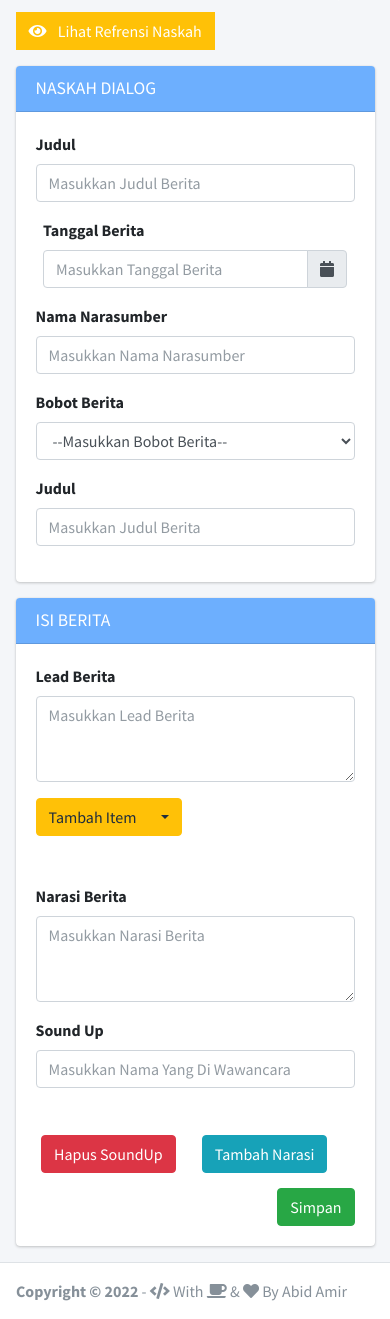
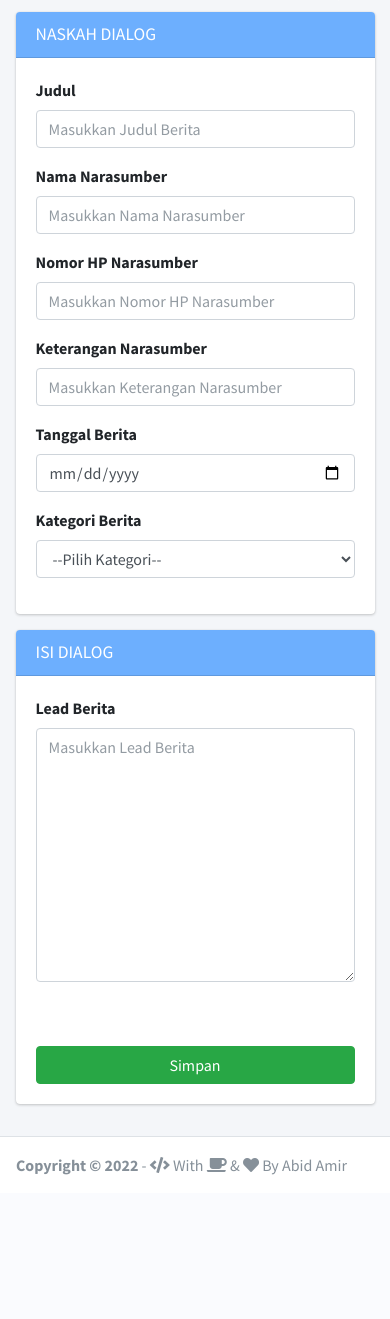
Before and after one commit to AzBot001/kp_tvri, a PHP site: page /kp_tvri/buatNaskahDialog in a window 390 px wide. Shown: the part 61-1380 px from the top of the page. After the commit the page ends 1236 px from the top, so only its background shows below. Run offline with PHP 8.4, Linux system fonts and the light colour scheme; the visitor is signed in with stand-in values (Sample User, id 1); data that the repository does not hold is empty; some libraries are stand-ins or nearby versions.

Commit message:
menambahkan fungsi untuk buat naskah dialog

```diff
--- /dev/null
+++ b/app/controller/reporter/function_naskahdialog.php
@@ -0,0 +1 @@
+<?php
--- /dev/null
+++ b/app/controller/reporter/post_naskahdialog.php
@@ -0,0 +1,31 @@
+<?php
+
+include 'app/controller/reporter/function_naskahdialog.php';
+include 'app/flash_message.php';
+
+if (isset($_POST['simpandialog'])) {
+    $judul = $_POST['judul'];
+    $tgl_berita = $_POST['tgl_berita'];
+    $kategori = $_POST['kategori'];
+    $bobot = '4';
+    $lead = $_POST['lead'];
+    $jenis = 'dialog';
+    $sts_periksa = $_POST['sts_periksa'];
+    $stss_edit = $_POST['sts_edit'];
+    $id = $_POST['id_user'];
+    $narsum = $_POST['narasumber'];
+    $ket_narsum = $_POST['ket_narsum'];
+    $nohp_narsum = $_POST['nomorhp_narsum'];
+
+    $query = $mysqli->query("INSERT INTO naskah VALUES ('','$judul','','','$tgl_berita','$kategori','$bobot','$lead','','$jenis','$sts_periksa','$stss_edit','$id', '$narsum', '$ket_narsum', '$nohp_narsum')");
+
+
+?>
+    <script>
+        document.location.href = '<?= $base_url ?>dataBeritaNaskah_reporter';
+    </script>
+<?php
+
+}
+
+?>
--- a/base_url.php
+++ b/base_url.php
@@ -1,5 +1,5 @@
 <?php
 
-$base_url = "http://localhost/kpabidamir/";
+$base_url = "http://localhost/kp_tvri/";
 
 ?>
--- a/views/pages/reporter/buatNaskahDialog_reporter.php
+++ b/views/pages/reporter/buatNaskahDialog_reporter.php
@@ -1,14 +1,14 @@
+<?php
+include 'app/controller/reporter/post_naskahdialog.php';
+?>
 <div class="content-wrapper">
-
     <section class="content">
         <div class="container-fluid">
-            <!-- Small boxes (Stat box) -->
-            <div class="btn btn-warning btn-md btn-flat mb-3 mt-3 text-white">
-                <i class="fas fa-eye fa-md  mr-2"></i>
-                Lihat Refrensi Naskah
-            </div>
+
+
+            <form action="" method="post">
                 <div class="row">
-                <div class="col-md-12">
+                    <div class="col-md-12 mb-3 mt-3">
                         <!-- general form elements disabled -->
                         <div class="card card-info">
                             <div class="card-header">
@@ -16,25 +16,21 @@
                             </div>
                             <!-- /.card-header -->
                             <div class="card-body">
-                            <form role="form">
+
                                 <div class="row">
                                     <div class="col-sm-6">
                                         <!-- text input -->
                                         <div class="form-group">
                                             <label>Judul</label>
-                                            <input type="text" class="form-control" placeholder="Masukkan Judul Berita">
+                                            <input type="hidden"name="id_user" value="<?= $_SESSION['id'] ?>">
+                                            <input name="judul" type="text" class="form-control" placeholder="Masukkan Judul Berita">
                                         </div>
                                     </div>
                                     <div class="col-sm-6">
                                         <!-- text input -->
-                                        <div class="form-group col-sm-12">
-                                            <label>Tanggal Berita</label>
-                                            <div class="input-group date" id="reservationdate" data-target-input="nearest">
-                                                <input type="text" class="form-control datetimepicker-input" data-target="#reservationdate" placeholder="Masukkan Tanggal Berita" />
-                                                <div class="input-group-append" data-target="#reservationdate" data-toggle="datetimepicker">
-                                                    <div class="input-group-text"><i class="fa fa-calendar"></i></div>
-                                                </div>
-                                            </div>
+                                        <div class="form-group">
+                                            <label>Nama Narasumber</label>
+                                            <input name="narasumber" type="text" class="form-control" placeholder="Masukkan Nama Narasumber">
                                         </div>
                                     </div>
                                 </div>
@@ -42,124 +38,71 @@
                                     <div class="col-sm-6">
                                         <!-- text input -->
                                         <div class="form-group">
-                                            <label>Nama Narasumber</label>
-                                            <input type="text" class="form-control" placeholder="Masukkan Nama Narasumber">
+                                            <label>Nomor HP Narasumber</label>
+                                            <input name="nomorhp_narsum" type="text" class="form-control" placeholder="Masukkan Nomor HP Narasumber">
                                         </div>
+                                    </div>
+                                    <div class="col-sm-6">
+                                        <div class="form-group" >
+                                            <label>Keterangan Narasumber</label>
+                                            <input name="ket_narsum"  type="text" class="form-control" placeholder="Masukkan Keterangan Narasumber" />
+                                        </div>
+                                    </div>
+
+                                </div>
+                                <div class="row">
+                                    <div class="form-group col-sm-6">
+                                        <label>Tanggal Berita</label>
+                                        <input name="tgl_berita" type="date" class="form-control datetimepicker-input" data-target="#reservationdate" placeholder="Masukkan Tanggal Berita" />
                                     </div>
                                     <div class="col-sm-6">
                                         <!-- select -->
                                         <div class="form-group">
-                                            <label>Bobot Berita</label>
-                                            <select class="form-control">
-                                                <option selected="" disabled="">--Masukkan Bobot Berita--</option>
-                                                <option>1</option>
-                                                <option>2</option>
-                                                <option>3</option>
-                                                <option>4</option>
+                                            <label>Kategori Berita</label>
+                                            <select class="form-control" name="kategori">
+                                                <option hidden>--Pilih Kategori--</option>
+                                                <?php
+
+                                                    $kategori = $mysqli->query("SELECT * FROM kategori");
+                                                    while ($dataK = $kategori->fetch_assoc()) {
+                                                        ?>
+                                                            <option value="<?= $dataK['id_kategori'] ?>"><?= $dataK['nama_kategori'] ?></option>
+                                                        <?php
+                                                    }
+
+                                                ?>
                                             </select>
                                         </div>
                                     </div>
                                 </div>
-                                <div class="row">
-                                    <div class="col-sm-6">
-                                        <!-- select -->
-                                        <div class="form-group">
-                                            <label>Judul</label>
-                                            <input type="text" class="form-control" placeholder="Masukkan Judul Berita">
                             </div>
                         </div>
-
-                                </div>
-
-                            </form>
-                        </div>
-                        <!-- /.card-body -->
-                    </div>
-                    <!-- /.card -->
-
-                    <!-- general form elements disabled -->
                         <div class="card card-info">
                             <div class="card-header">
-                            <h3 class="card-title">ISI BERITA</h3>
+                                <h3 class="card-title">ISI DIALOG</h3>
                             </div>
                             <!-- /.card-header -->
                             <div class="card-body">
-                            <form role="form">
                                 <div class="row">
                                     <div class="col-sm-12">
                                         <!-- textarea -->
                                         <div class="form-group">
                                             <label>Lead Berita</label>
-                                            <textarea class="form-control" rows="3" placeholder="Masukkan Lead Berita"></textarea>
+                                            <textarea name="lead" class="form-control" rows="10" placeholder="Masukkan Lead Berita"></textarea>
                                         </div>
                                     </div>
                                 </div>
 
-                                <div class="row">
-                                    <div class="col-sm-12">
-                                        <div class="btn-group  mb-5">
-                                            <button type="button" class="btn btn-warning">Tambah Item</button>
-                                            <button type="button" class="btn btn-warning dropdown-toggle dropdown-icon" data-toggle="dropdown">
-                                                <span class="sr-only">Toggle Dropdown</span>
-                                                <div class="dropdown-menu" role="menu">
-                                                    <a class="dropdown-item" href="#">Sound Up</a>
-                                                    <a class="dropdown-item" href="#">PKG</a>
-                                                    <a class="dropdown-item" href="#">Something else here</a>
-                                                    <div class="dropdown-divider"></div>
-                                                    <a class="dropdown-item" href="#">Separated link</a>
+                                <div class="mt-5">
+                                    <button type="submit" name="simpandialog" class="btn btn-block btn-success">Simpan</button>
                                 </div>
-                                            </button>
-                                        </div>
-
-                                    </div>
-                                </div>
-
-                                <div class="row">
-                                    <div class="col-sm-12">
-                                        <!-- textarea -->
-                                        <div class="form-group">
-                                            <label>Narasi Berita</label>
-                                            <textarea class="form-control" rows="3" placeholder="Masukkan Narasi Berita"></textarea>
-                                        </div>
-                                    </div>
-                                    <div class="col-sm-6">
-                                        <div class="form-group">
-                                            <div class="form-group">
-                                                <label>Sound Up</label>
-                                                <input type="text" class="form-control" placeholder="Masukkan Nama Yang Di Wawancara">
-                                            </div>
-                                        </div>
-                                    </div>
-
-
-
-                                    <div class="btn btn-group mb-2 mt-4">
-                                        <button type="button" class="btn btn-danger">Hapus SoundUp</button>
-                                    </div>
-                                    <div class="btn btn-group mb-2 mt-4">
-                                        <button type="button" class="btn btn-info">Tambah Narasi</button>
-                                    </div>
-                                </div>
-
-
-                                <div class="btn-group float-right">
-                                    <button type="button" class="btn btn-success">Simpan</button>
-                                </div>
-
-
-
-
-
-
-
-
-                            </form>
                             </div>
                             <!-- /.card-body -->
                         </div>
                         <!-- /.card -->
                     </div>
                 </div>
+            </form>
         </div>
     </section>
 </div>
```
Also changed, not shown: app/controller/reporter/function_naskah.php (+47 -0 lines), views/pages/reporter/dataBeritaNaskah_reporter.php (+21 -2 lines), .htaccess. Lines whose indentation alone changed are shown as unchanged.
